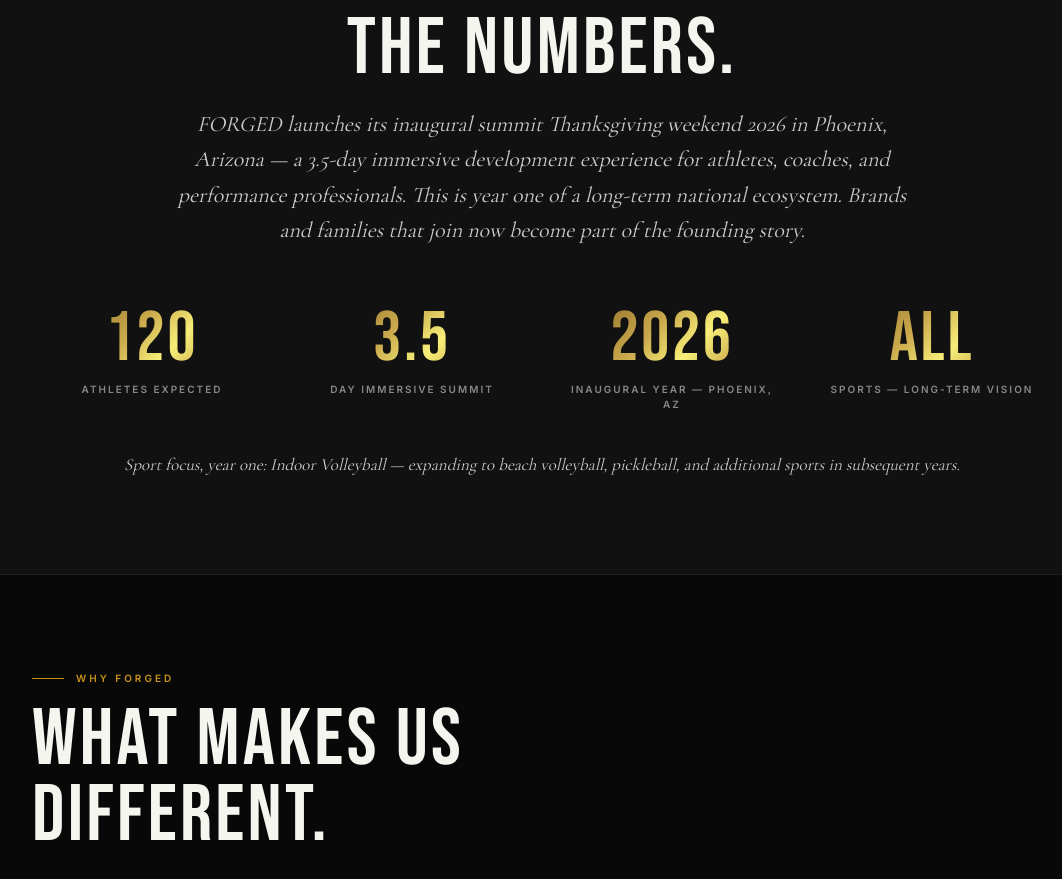
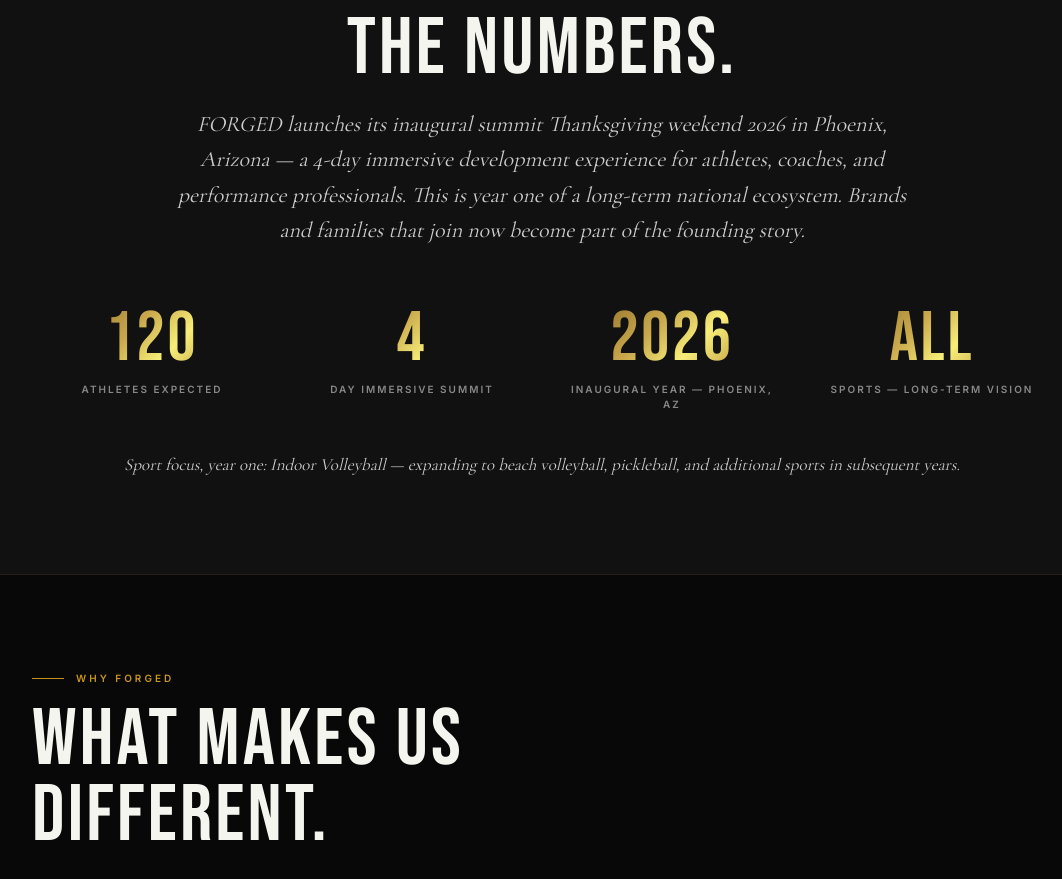
Before and after one commit to beforged26/forged-site, a Next.js app in the folder forged-site/: page /about in a window 1280 px wide. Shown: the part 1680-2559 px from the top of the page, without its empty margins (98-1160 px from the left). Built offline with nearby package versions, Linux system fonts and the light colour scheme.

Commit message:
Update page.tsx

```diff
--- a/forged-site/src/app/about/page.tsx
+++ b/forged-site/src/app/about/page.tsx
@@ -28,7 +28,7 @@
 
 const stats = [
   { number: "120", label: "Athletes Expected" },
-  { number: "3.5", label: "Day Immersive Summit" },
+  { number: "4", label: "Day Immersive Summit" },
   { number: "2026", label: "Inaugural Year — Phoenix, AZ" },
   { number: "ALL", label: "Sports — Long-Term Vision" },
 ];
@@ -118,7 +118,7 @@
           </h2>
           <p className="font-serif italic text-[clamp(18px,2.5vw,22px)] text-light max-w-[760px] mx-auto text-center leading-[1.6] mb-14">
             FORGED launches its inaugural summit Thanksgiving weekend 2026 in
-            Phoenix, Arizona — a 3.5-day immersive development experience for
+            Phoenix, Arizona — a 4-day immersive development experience for
             athletes, coaches, and performance professionals. This is year one
             of a long-term national ecosystem. Brands and families that join
             now become part of the founding story.
```
